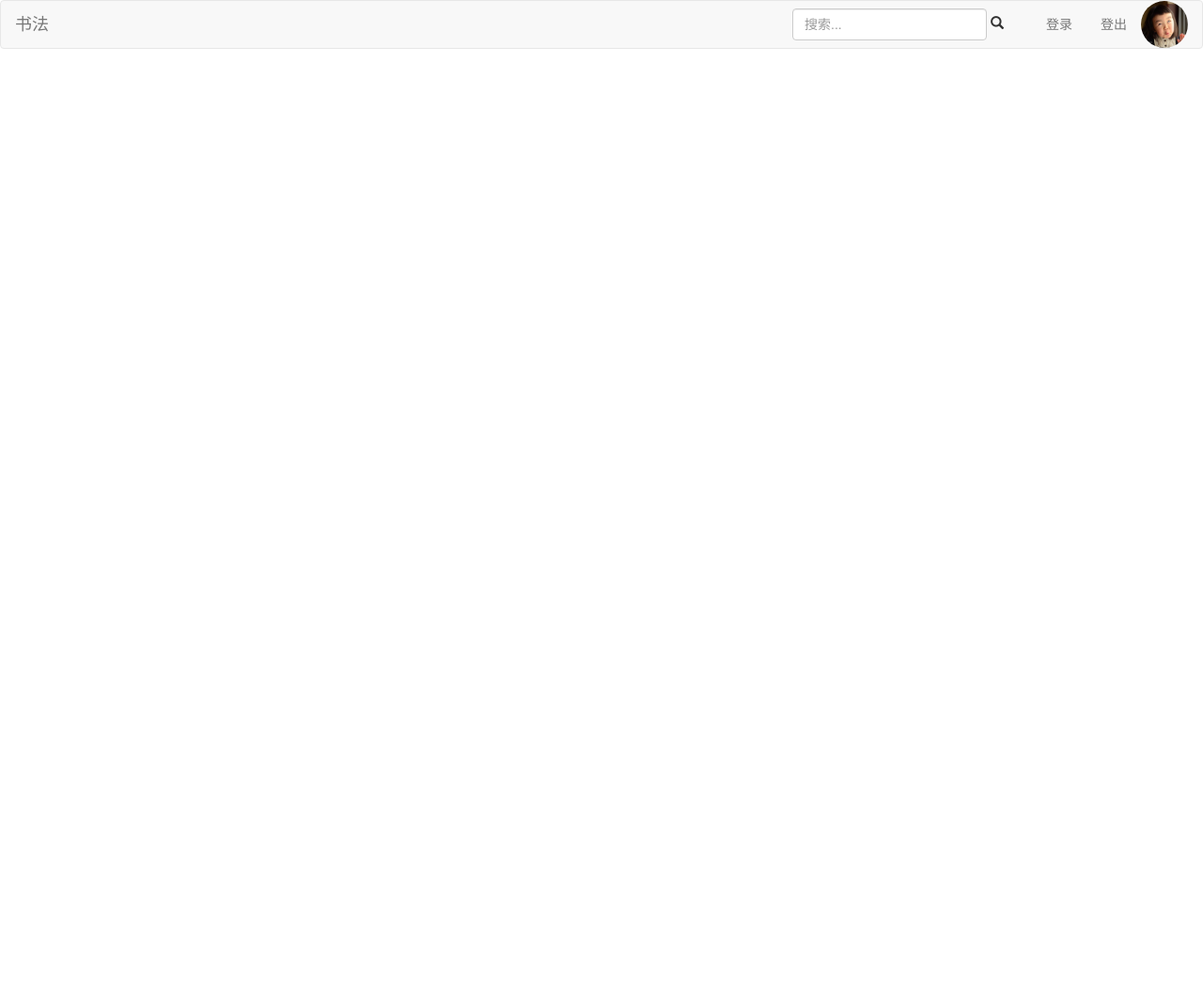
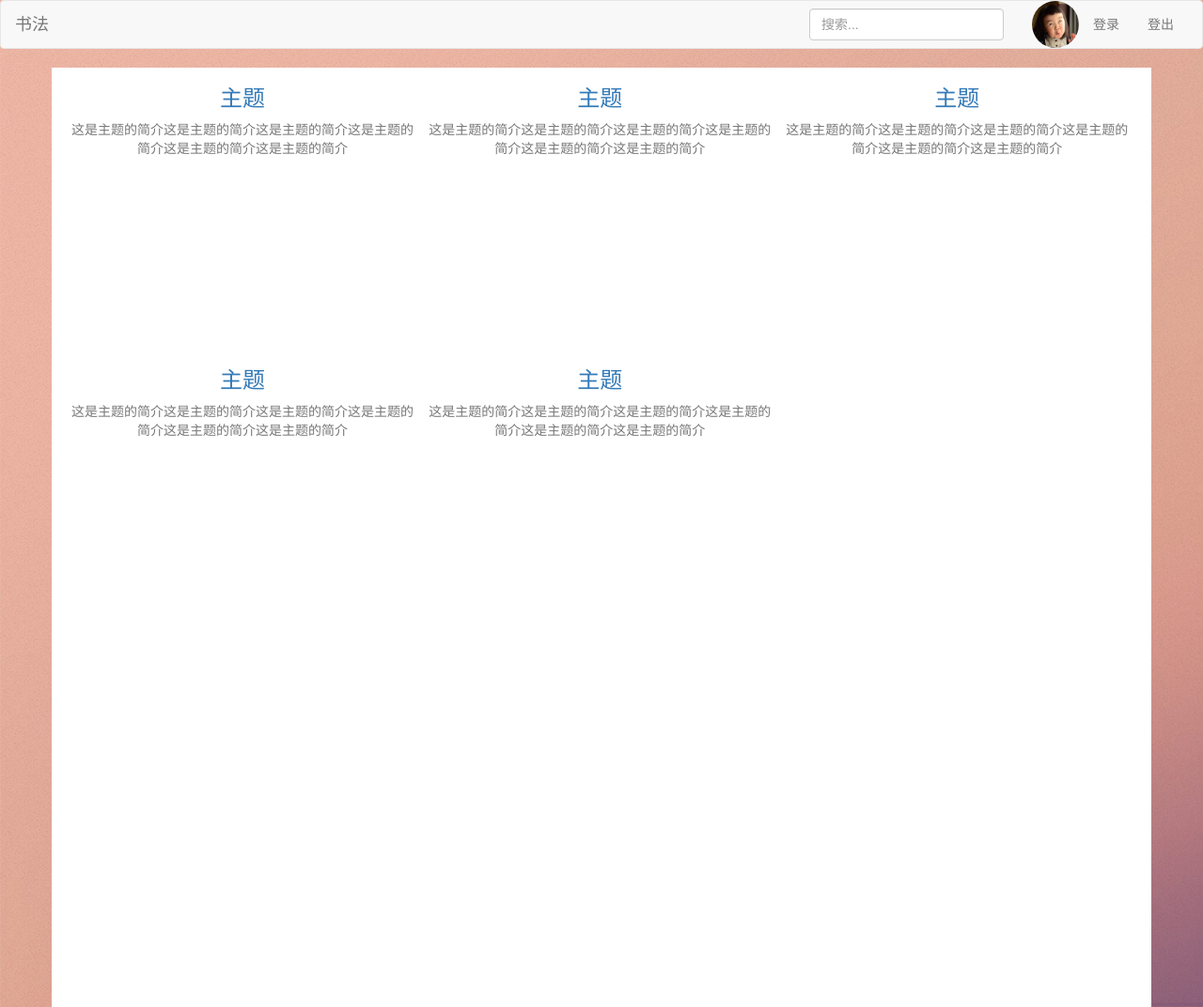
Before and after one commit to montehuang/front-end_test, a plain HTML site: page tryBootstrap/calligraphyProject/base.html in a window 1280 px wide. Shown: the whole page at 94% size. Before the commit the page ends 800 px from the top, so only its background shows below. Drawn offline with Linux system fonts and the light colour scheme.

Commit message:
添加部分前端和笔记

```diff
--- a/tryBootstrap/calligraphyProject/base.html
+++ b/tryBootstrap/calligraphyProject/base.html
@@ -24,7 +24,7 @@
             </div>
             <div class="collapse navbar-collapse navbar-right" id="login_panel">
                 <ul class="nav navbar-nav navbar-right">
-                    <img id="user_head" src="assets/user_head.jpg" alt="monte" class="img-circle">
+                    <li><img id="user_head" src="assets/user_head.jpg" alt="monte" class="img-circle"></li>
                     <li><a href="#login">登录</a></li>
                     <li><a href="#logout">登出</a></li>
                 </ul>
@@ -32,10 +32,42 @@
             <form class="navbar-form navbar-right">
                 <div class="form-group">
                     <input type="text" class="form-control" placeholder="搜索...">
-                    <span class="glyphicon glyphicon-search" href="#search" aria-hidden="true"></span>
                 </div>
             </form>
-
         </div>
     </nav>
+    <div id="main" class="container">
+        <div class="col-3  div-inline">
+            <a class="no-underline" href="#theme1"/>
+            <h3 class="text-center">主题</h3>
+            <p class="text-center text-muted">这是主题的简介这是主题的简介这是主题的简介这是主题的简介这是主题的简介这是主题的简介</p>
+        </div>
+        <div class="col-3  div-inline">
+            <a class="no-underline" href="#theme2"/>
+            <h3 class="text-center">主题</h3>
+            <p class="text-center text-muted">这是主题的简介这是主题的简介这是主题的简介这是主题的简介这是主题的简介这是主题的简介</p>
+        </div>
+        <div class="col-3  div-inline">
+            <a class="no-underline" href="#theme3"/>
+            <h3 class="text-center">主题</h3>
+            <p class="text-center text-muted">这是主题的简介这是主题的简介这是主题的简介这是主题的简介这是主题的简介这是主题的简介</p>
+        </div>
+        <div class="col-3  div-inline">
+            <a class="no-underline" href="#theme1"/>
+            <h3 class="text-center">主题</h3>
+            <p class="text-center text-muted">这是主题的简介这是主题的简介这是主题的简介这是主题的简介这是主题的简介这是主题的简介</p>
+        </div>
+        <div class="col-3  div-inline">
+            <a class="no-underline" href="#theme2"/>
+            <h3 class="text-center">主题</h3>
+            <p class="text-center text-muted">这是主题的简介这是主题的简介这是主题的简介这是主题的简介这是主题的简介这是主题的简介</p>
+        </div>
+        <!-- <div class="col-3  div-inline">
+            <a class="no-underline" href="#theme3"/>
+            <h3 class="text-center">主题</h3>
+            <p class="text-center">这是主题的简介这是主题的简介这是主题的简介这是主题的简介这是主题的简介这是主题的简介</p>
+        </div> -->
+    </div>
+
+
 </html>
--- a/tryBootstrap/calligraphyProject/mycss.css
+++ b/tryBootstrap/calligraphyProject/mycss.css
@@ -1,4 +1,35 @@
+body
+{
+	background-image:			url('images/overlay.png'),		url('images/bg.jpg');
+	background-repeat:			repeat,							no-repeat;
+	background-size:			auto,							100% 100%;
+}
+
 #user_head{
 	width:50px;
 	height:50px;
 }
+
+.case {
+	text-align: center;
+	margin-top: 20px;
+	height: 100px;
+}
+.center-case{
+	text-align: center;
+}
+.col-3 {
+	width: 33%;
+	height: 300px;
+}
+.div-inline {
+	display: inline-block;
+}
+
+.no-underline {
+	text-decoration:none !important;
+}
+#main {
+	background:#ffffff;
+	min-height: 1000px;
+}
```
Also changed, not shown: tryBootstrap/template/case.html (+22 -1 lines), tryBootstrap/template/order.html (added, +16 -0 lines), tryBootstrap/calligraphyProject/images/bg.jpg (added), tryBootstrap/calligraphyProject/images/overlay.png (added), 1 other file.
